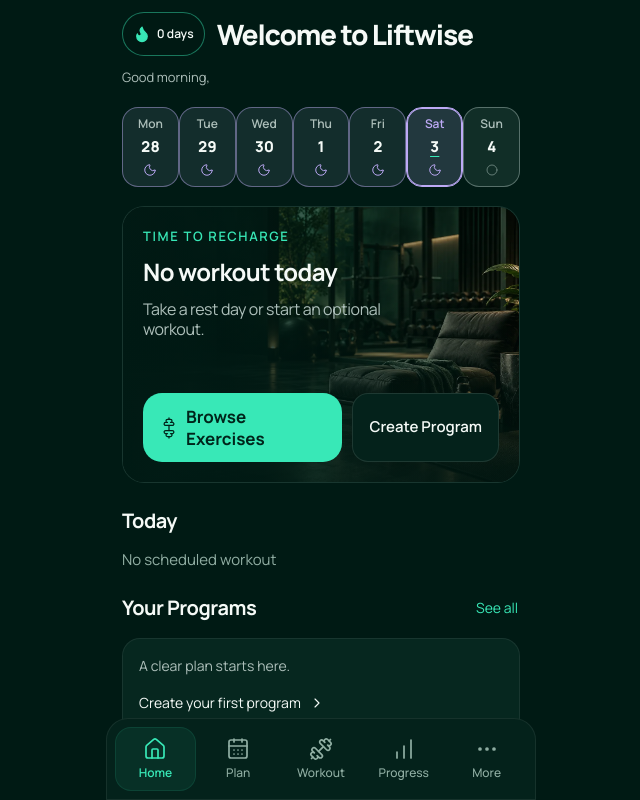
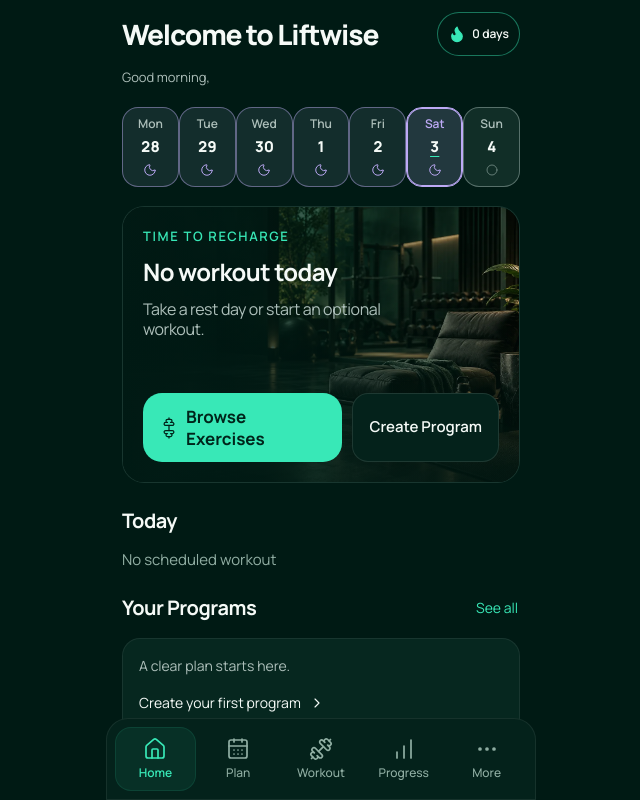
Before and after one commit to pqun7/Liftwise, a React (Vite) app: page / in a window 1280 px wide. Shown: the top 800 px of the page, without its empty margins (319-959 px from the left). Built offline with nearby package versions, Linux system fonts and the light colour scheme.

Commit message:
chore(ui): update AppHeader layout and styling for better alignment

```diff
--- a/src/components/layout/AppHeader.tsx
+++ b/src/components/layout/AppHeader.tsx
@@ -14,11 +14,19 @@
 }) {
   return (
     <header className="app-header" aria-label="Liftwise application header">
-      <div className="app-header-title">
-        <StreakBadge currentStreak={currentStreak} />
-        {title ? <h1 id={titleId}>{title}</h1> : null}
-        {action}
-      </div>
+      {/* <div className="app-header-status">
+      </div> */}
+      {title ? (
+        <div className="app-header-title">
+          <h1 id={titleId}>{title}</h1>
+          {currentStreak !== undefined || action ? (
+            <div className="app-header-actions">
+              {currentStreak !== undefined ? <StreakBadge currentStreak={currentStreak} /> : null}
+              {action}
+            </div>
+          ) : null}
+        </div>
+      ) : null}
     </header>
   );
 }
--- a/src/styles/primitives.css
+++ b/src/styles/primitives.css
@@ -12,6 +12,15 @@
   display: flex;
   align-items: center;
   gap: var(--space-3);
+}
+.app-header-title h1 {
+  text-align: left;
+}
+.app-header-actions {
+  display: flex;
+  align-items: center;
+  flex-shrink: 0;
+  gap: var(--space-2);
 }
 .app-header-title h1 {
   flex: 1;
```
Also changed, not shown: 1 other file (tests, documents, lock files or other folders).
